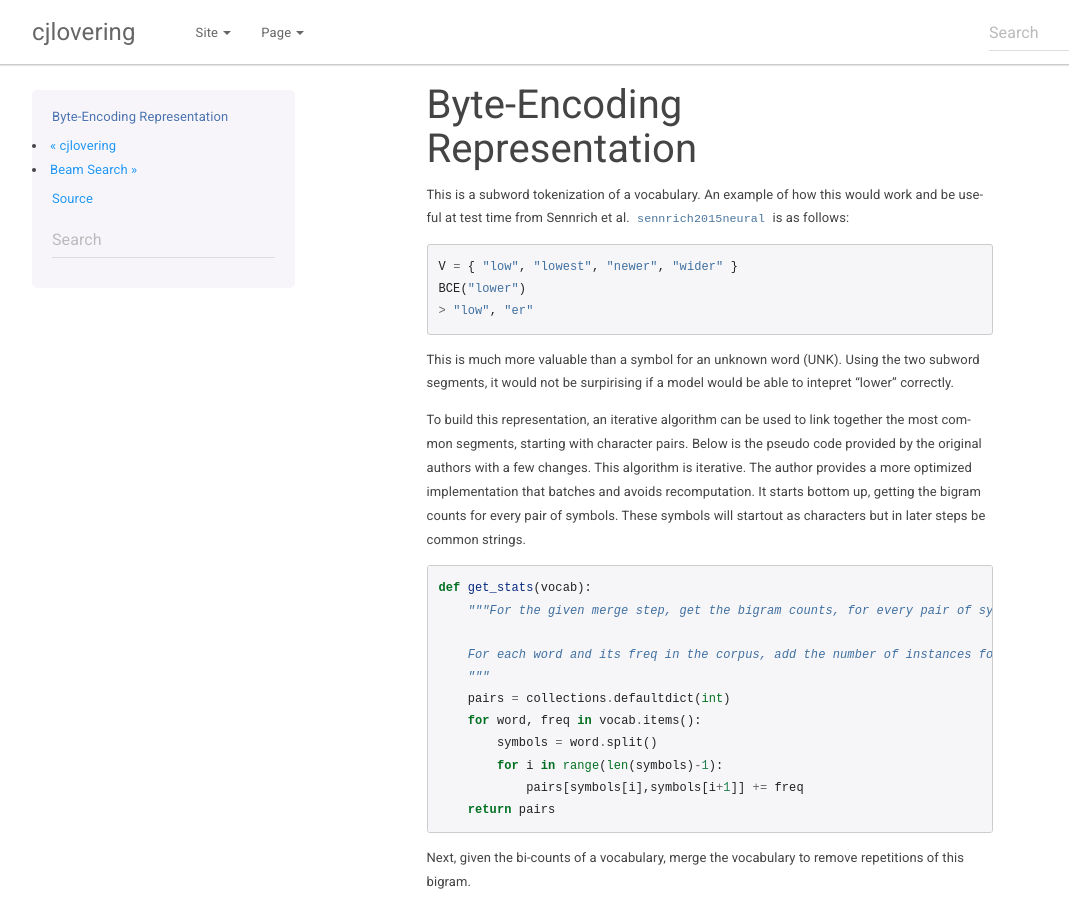
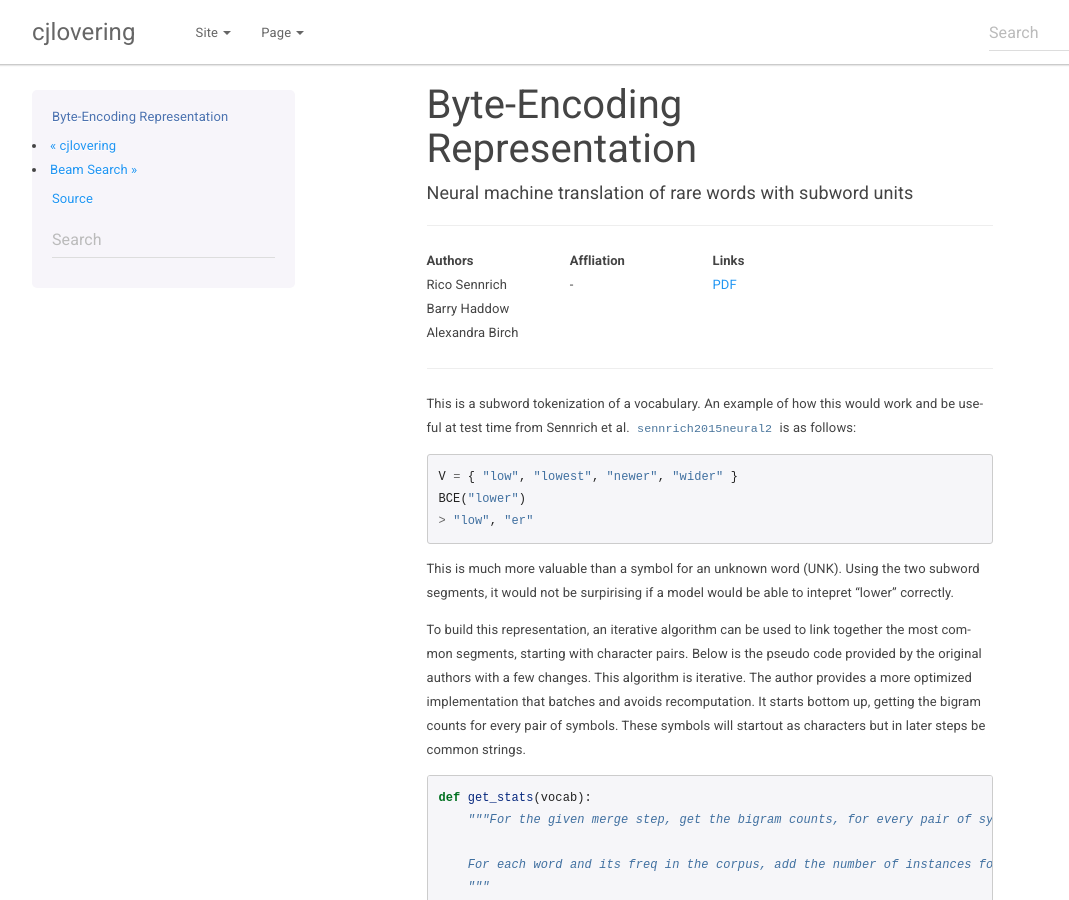
Before and after one commit to cjlovering/cjlovering.github.io, a Sphinx documentation site: the page built from docs/source/posts/001.rst, in a window 1280 px wide and 900 px high. Shown: the whole window, without its empty margins (38-1107 px from the left). Built offline with Sphinx 7.4.7, drawn with Linux system fonts in a browser that asks for light colours; some web fonts are replaced; cross-references to code outside the pages are shown as plain code.

Commit message:
added header to 001

```diff
--- a/docs/source/posts/001.rst
+++ b/docs/source/posts/001.rst
@@ -1,7 +1,10 @@
 Byte-Encoding Representation
 ----------------------------
 
-This is a subword tokenization of a vocabulary. An example of how this would work and be useful at test time from Sennrich et al. :cite:`sennrich2015neural` is as follows:
+.. raw:: html
+  :file: assets/header/001.html
+
+This is a subword tokenization of a vocabulary. An example of how this would work and be useful at test time from Sennrich et al. :cite:`sennrich2015neural2` is as follows:
 
 .. code-block:: python3
 
--- /dev/null
+++ b/docs/source/posts/assets/header/001.html
@@ -0,0 +1,23 @@
+<h4>Neural machine translation of rare words with subword units</h4>
+<hr />
+<table>
+  <thead>
+    <tr>
+      <th width="150px"> Authors </th>
+      <th width="150px"> Affliation </th>
+      <th width="300px"> Links </th> </tr>
+  </thead>
+  <tbody>
+      <td>Rico Sennrich</td>
+      <td>-</td>
+      <td><a href="https://arxiv.org/pdf/1508.07909.pdf"> PDF </a> </td>
+    </tr>
+    <tr>
+      <td>Barry Haddow</td>
+    </tr>
+    <tr>
+      <td>Alexandra Birch</td>
+    </tr>
+  </tbody>
+</table>
+<hr />
```
